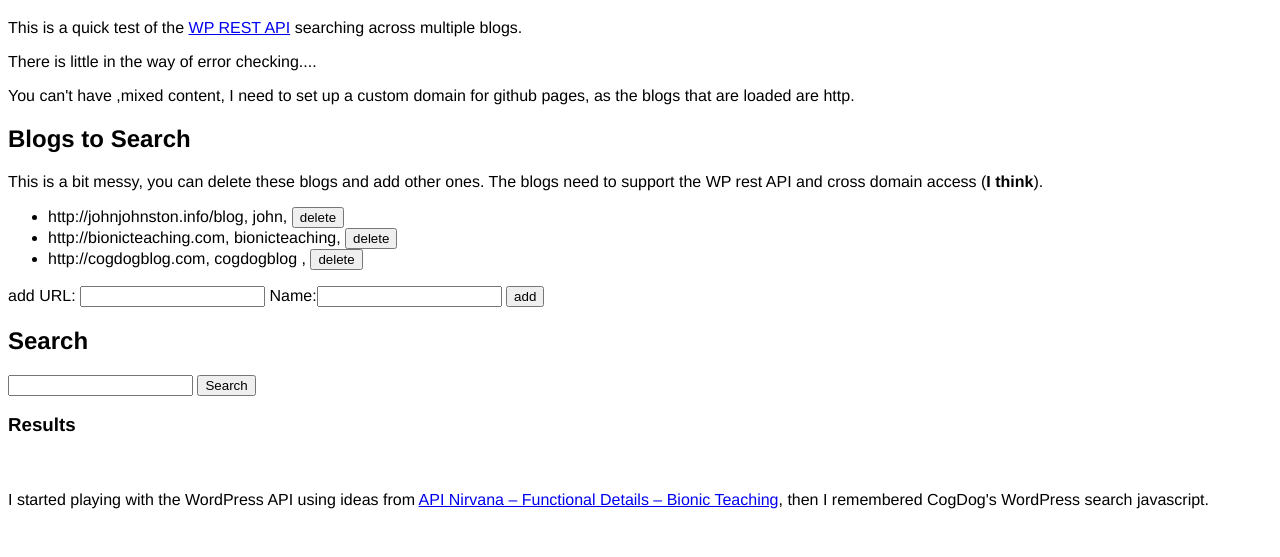
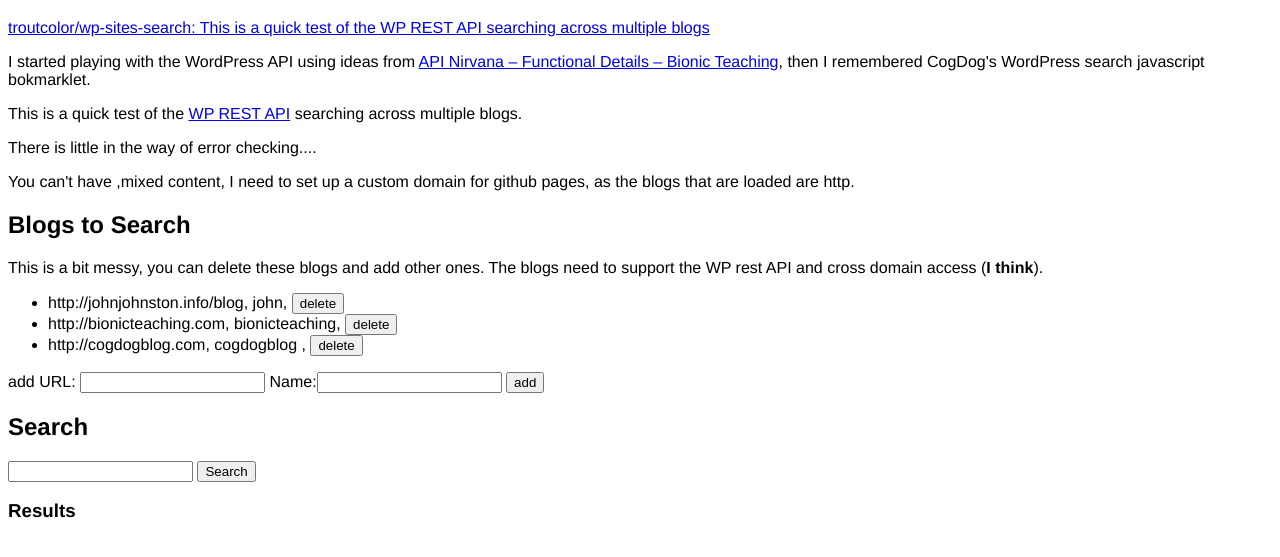
Before and after one commit to troutcolor/wp-sites-search, a plain HTML site: page index.html in a window 1280 px wide. Shown: the part 61-618 px from the top of the page. Drawn offline with nearby package versions, Linux system fonts and the light colour scheme.

Commit message:
adding a link to github and a not of explaination

```diff
--- a/index.html
+++ b/index.html
@@ -23,6 +23,9 @@
 <body>
 
 	<h1>Multi WP Blog search</h1>
+	<p><a href="https://github.com/troutcolor/wp-sites-search">troutcolor/wp-sites-search: This is a quick test of the WP REST API searching across multiple blogs</a></p>
+		<p>I started playing with the WordPress API using ideas from <a href="http://bionicteaching.com/api-nirvana-functional-details/">API Nirvana – Functional Details – Bionic Teaching</a>, then I remembered CogDog's WordPress search javascript bokmarklet.</p>
+
 <p>This is a quick test of the <a href="http://v2.wp-api.org/">WP REST API</a> searching across multiple blogs.</p>
 <p>There is little in the way of error checking....</p>
 <p>You can't have ,mixed content, I need to set up a custom domain for github pages, as the blogs that are loaded are http.</p>
@@ -173,6 +176,6 @@ $(document).ready(function() {
 
  </script>
 
-	<p>I started playing with the WordPress API using ideas from <a href="http://bionicteaching.com/api-nirvana-functional-details/">API Nirvana – Functional Details – Bionic Teaching</a>, then I remembered CogDog's WordPress search javascript.</p>
+
  </body>
 </html>
```
